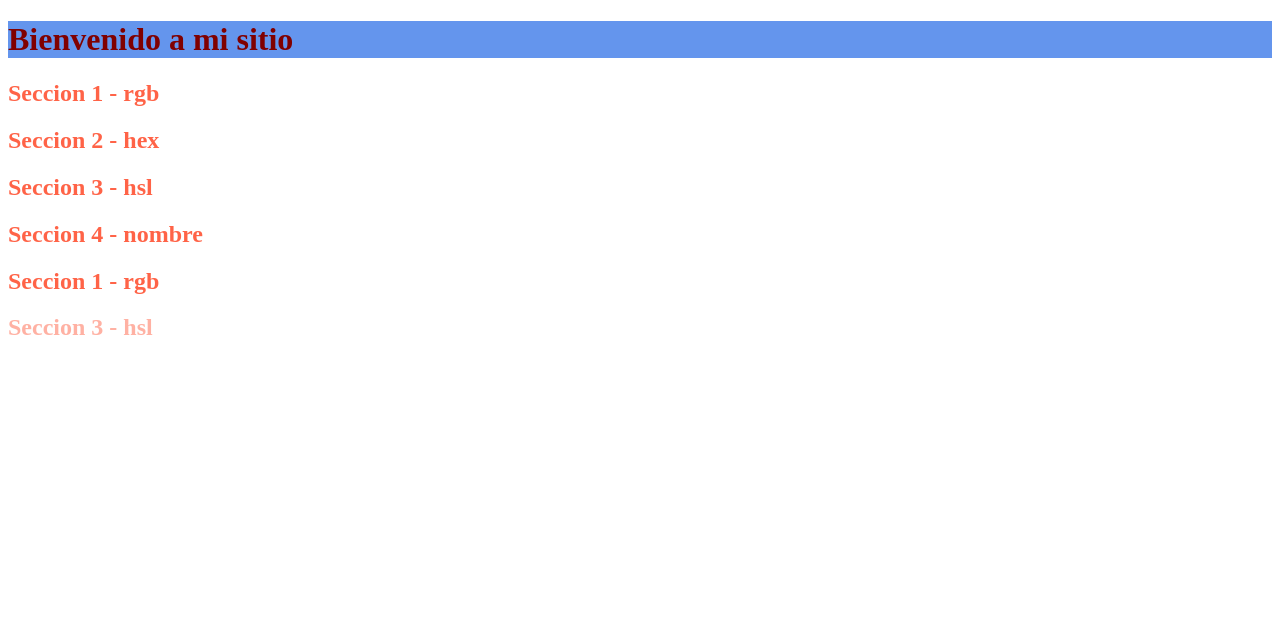
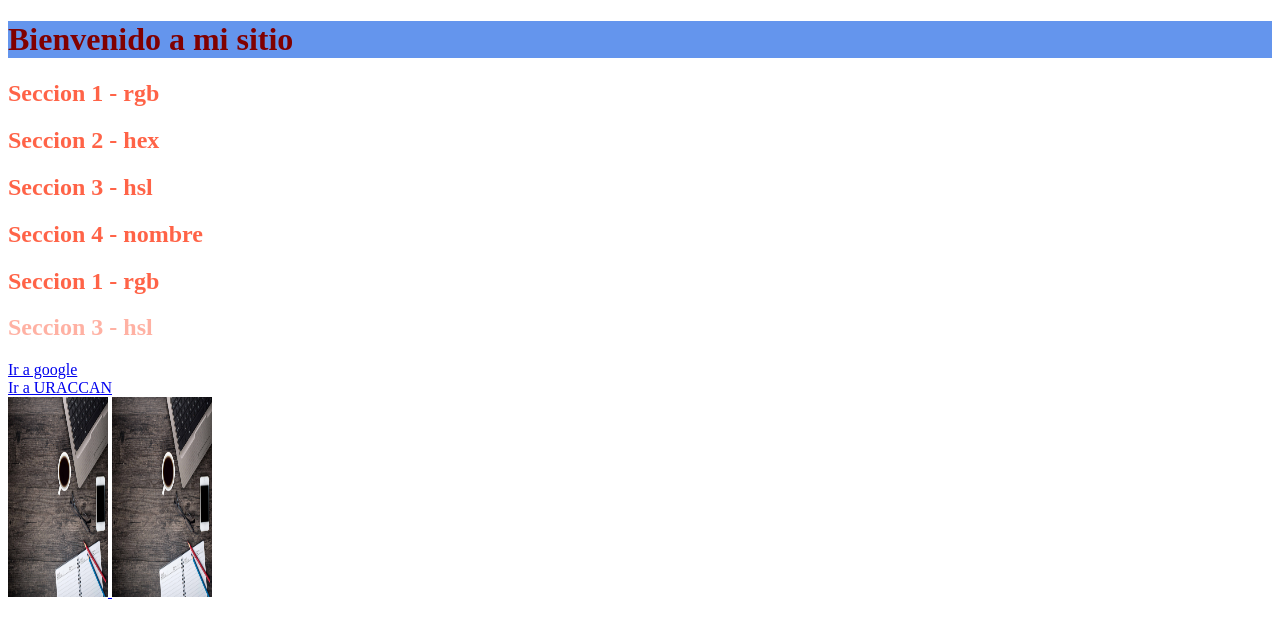
Before and after one commit to yesserm/asignatura-ing-web1, a plain HTML site: page clase-3/clase3.html in a window 1280 px wide. Drawn offline with Linux system fonts and the light colour scheme.

Commit message:
Agregue ejemplos e informacion de enlaces e imagenes

```diff
--- a/clase-3/clase3.html
+++ b/clase-3/clase3.html
@@ -19,5 +19,16 @@
     <!--COLORES CON ALFA-->
     <h2 style="color:rgba(255, 99, 71,1.0)">Seccion 1 - rgb</h2>
     <h2 style="color: hsla(9, 100%, 64%,0.5);">Seccion 3 - hsl</h2>
+
+    <!--ENLACES-->
+    <a href="https://www.google.com">Ir a google</a> <br>
+    <a href="https://www.uraccan.edu.ni" target="_self">Ir a URACCAN</a> <br>
+    <a href="https://www.google.com" target="_blank">
+        <img src="medios/cafe.jpg" style="width: 100px; height: 200px;" alt="es una imagen de cafe">
+    </a>
+
+    <!--IMAGENES-->
+    <img src="medios/cafe.jpg" width="100" height="200" alt="es una imagen de cafe">
+
 </body>
 </html>
```
Also changed, not shown: 1 other file.
